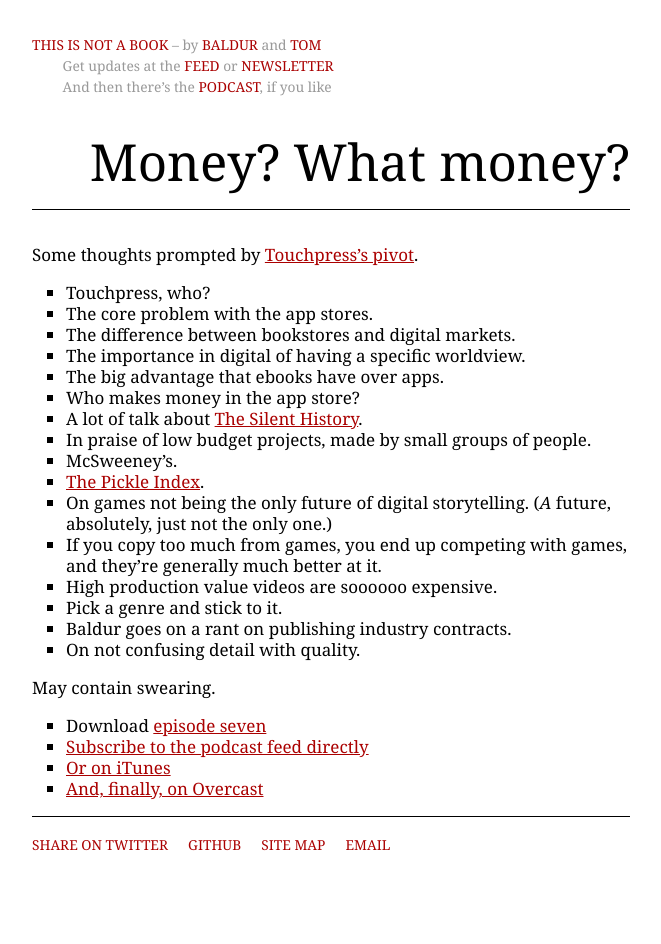
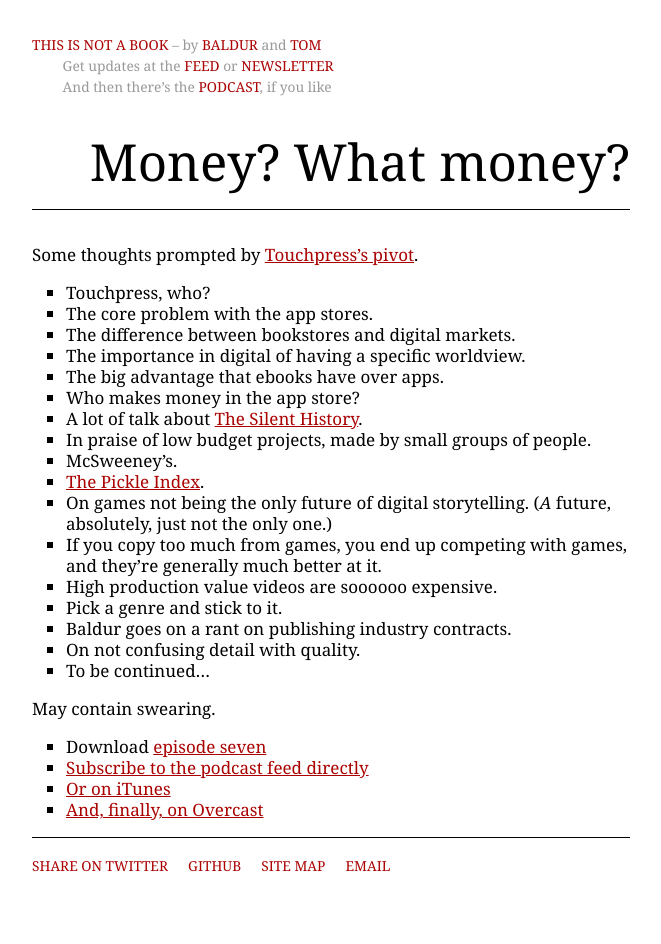
Before and after one commit to baldurbjarnason/this-is-not-a-book, a Jekyll site: the page built from podcast/Episode07.md, in a window 1280 px wide. Shown: the whole page, without its empty margins (309-970 px from the left). Built offline with Jekyll 4.4.1, drawn with Linux system fonts in a browser that asks for light colours; comment, search, counter and statistics services are not loaded; before the commit the page ends 923 px from its top, so only the background shows below that.

Commit message:
Description update

```diff
--- a/podcast/Episode07.md
+++ b/podcast/Episode07.md
@@ -24,6 +24,7 @@
 * Pick a genre and stick to it.
 * Baldur goes on a rant on publishing industry contracts.
 * On not confusing detail with quality.
+* To be continued…
 
 May contain swearing.
 
```
